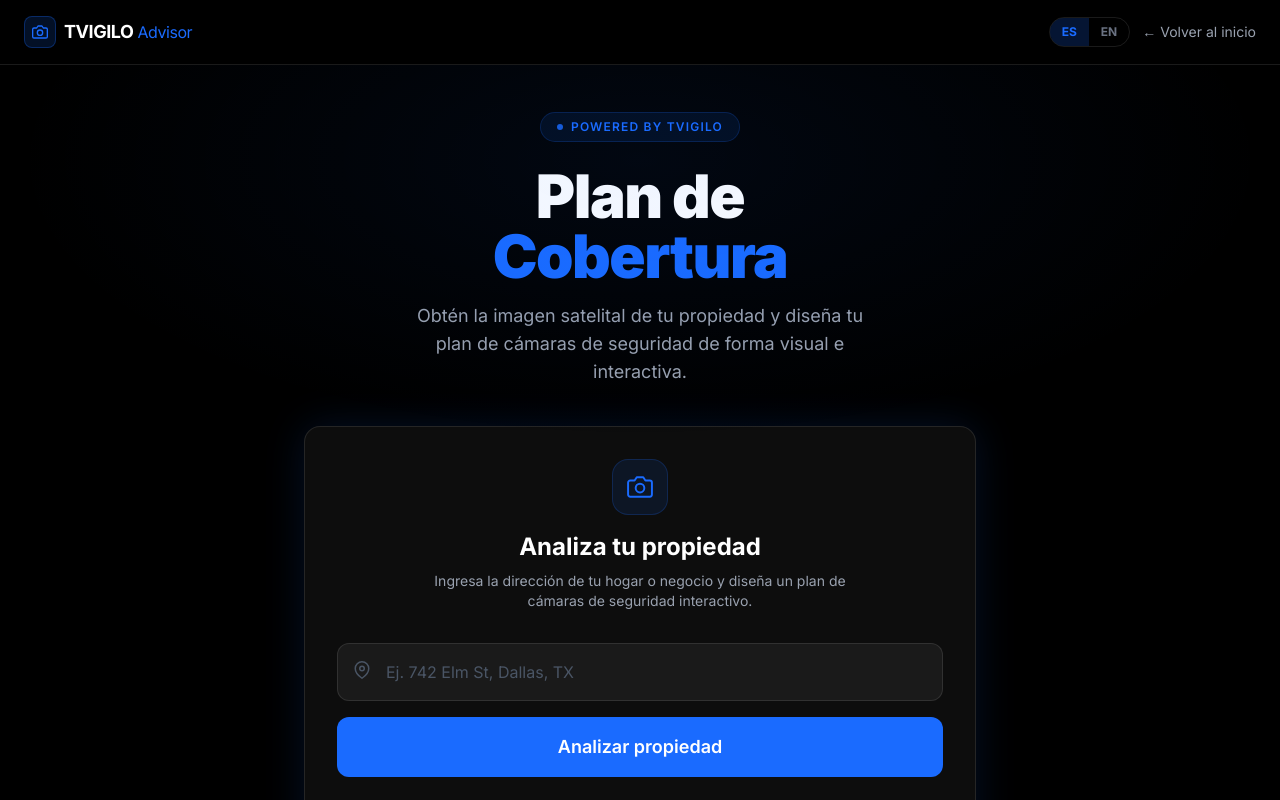
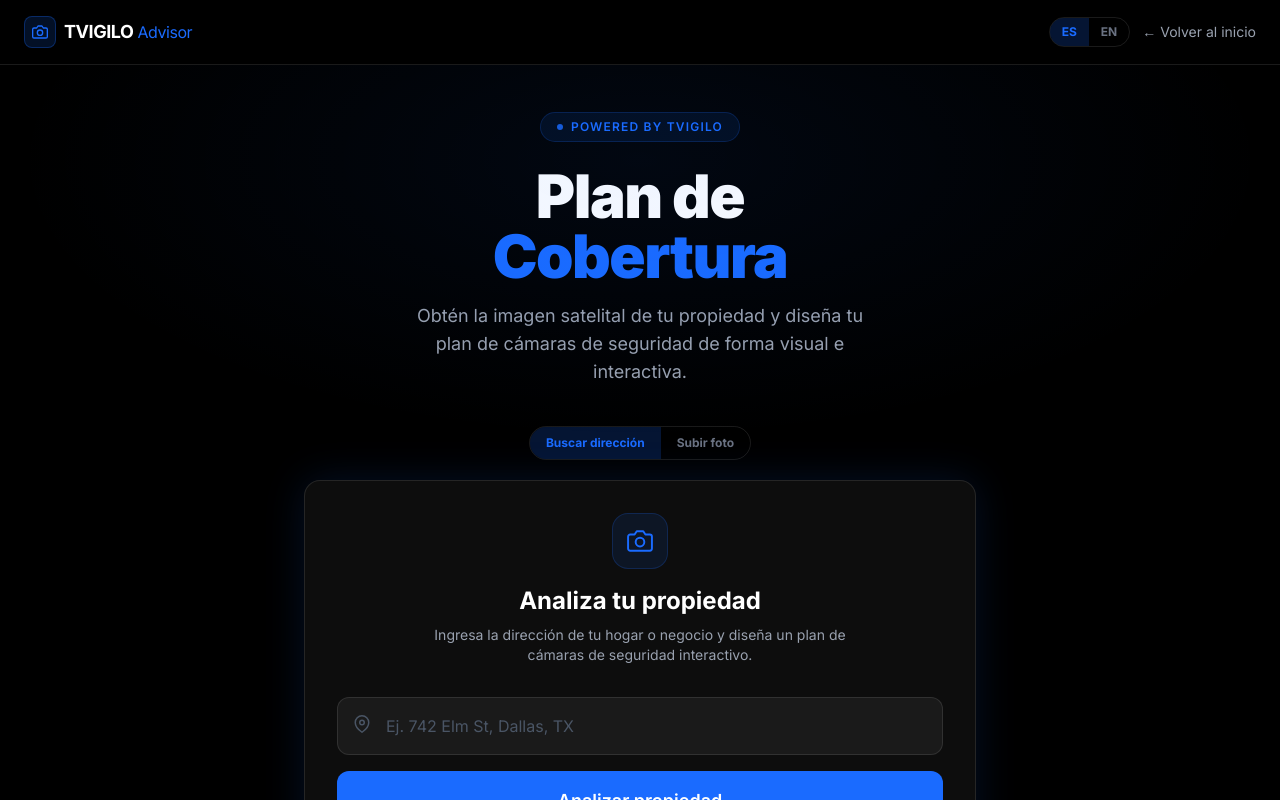
Before and after one commit to realjonathanley-bit/cam-advisor, a Next.js app: page / in a window 1280 px wide. Shown: the top 800 px of the page. Built offline with nearby package versions, Linux system fonts and the light colour scheme.

Commit message:
feat(advisor): add Subir foto tab to the start screen

```diff
--- a/app/page.tsx
+++ b/app/page.tsx
@@ -4,6 +4,7 @@ import { useState, useEffect, useRef } from 'react';
 import type { AppStep, PreparedPropertyData, PrepareDebugInfo } from '@/types';
 import StepIndicator from '@/components/StepIndicator';
 import AddressInput from '@/components/AddressInput';
+import PhotoUpload from '@/components/PhotoUpload';
 import LoadingState from '@/components/LoadingState';
 import ErrorState from '@/components/ErrorState';
 import PlanningEditor from '@/components/editor/PlanningEditor';
@@ -17,6 +18,7 @@ export default function Home() {
   const tr = translations[lang];
 
   const [step, setStep] = useState<AppStep>('input');
+  const [inputMode, setInputMode] = useState<'address' | 'upload'>('address');
   const [address, setAddress] = useState('');
   const [error, setError] = useState<string | null>(null);
   const [property, setProperty] = useState<PreparedPropertyData | null>(null);
@@ -73,6 +75,14 @@ export default function Home() {
       setError(message);
       setStep('error');
     }
+  }
+
+  function handlePhotoSubmit(uploaded: PreparedPropertyData) {
+    setAddress(uploaded.address);
+    setError(null);
+    setProperty(uploaded);
+    setDebugInfo(null);
+    setStep('editor');
   }
 
   function handleRetry() {
@@ -166,7 +176,29 @@ export default function Home() {
 
         <div className="flex-1 flex flex-col items-center justify-center gap-6">
           {step === 'input' && (
-            <AddressInput onSubmit={handleAddressSubmit} lang={lang} />
+            <div className="w-full max-w-2xl mx-auto flex flex-col gap-5">
+              <div className="flex justify-center">
+                <div className="inline-flex rounded-full border border-white/10 overflow-hidden text-xs font-bold">
+                  <button
+                    onClick={() => setInputMode('address')}
+                    className={`px-4 py-2 transition-colors ${inputMode === 'address' ? 'bg-[#1a6bff]/20 text-[#1a6bff]' : 'text-gray-500 hover:text-white'}`}
+                  >
+                    {tr.upload.tabAddress}
+                  </button>
+                  <button
+                    onClick={() => setInputMode('upload')}
+                    className={`px-4 py-2 transition-colors ${inputMode === 'upload' ? 'bg-[#1a6bff]/20 text-[#1a6bff]' : 'text-gray-500 hover:text-white'}`}
+                  >
+                    {tr.upload.tabUpload}
+                  </button>
+                </div>
+              </div>
+              {inputMode === 'address' ? (
+                <AddressInput onSubmit={handleAddressSubmit} lang={lang} />
+              ) : (
+                <PhotoUpload onSubmit={handlePhotoSubmit} lang={lang} />
+              )}
+            </div>
           )}
 
           {step === 'loading' && (
```
